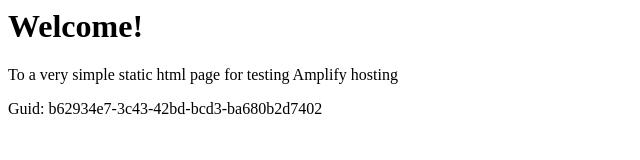
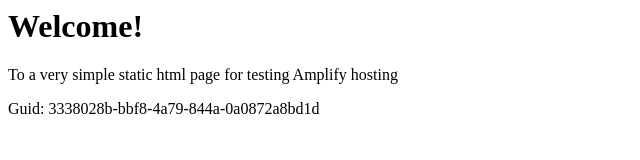
Before and after one commit to aws-aemilia-sin/Github-PR-Commit-Integration-Test-DoNotTouch-GitHubWebhookPushCanaryTest-v1-preprod-ap-southeast-1, a website: page src/index.html in a window 1280 px wide. Shown: the full height of the page, 0-640 px from the left. Drawn offline with Linux system fonts and the light colour scheme.

Commit message:
commit from integ tests

```diff
--- a/src/index.html
+++ b/src/index.html
@@ -12,6 +12,6 @@
 <body>
     <h1>Welcome!</h1>
     <p>To a very simple static html page for testing Amplify hosting</p>
-    <p>Guid: b62934e7-3c43-42bd-bcd3-ba680b2d7402</p></body>
+    <p>Guid: 3338028b-bbf8-4a79-844a-0a0872a8bd1d</p></body>
 
 </html>
```
